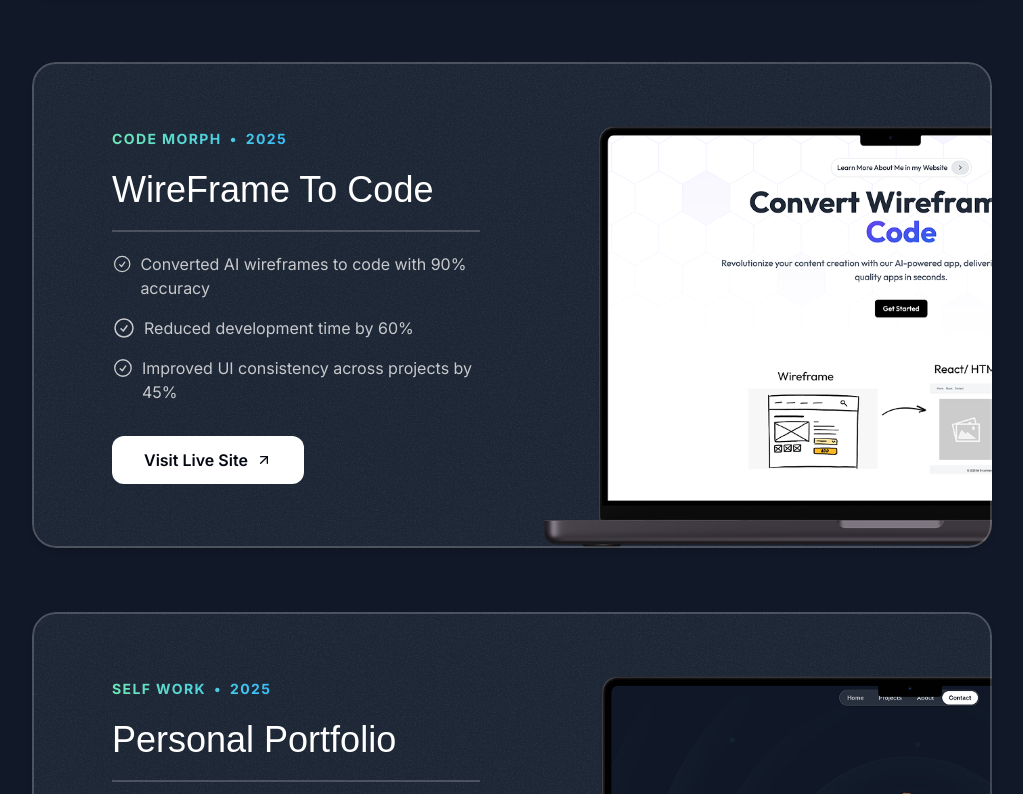
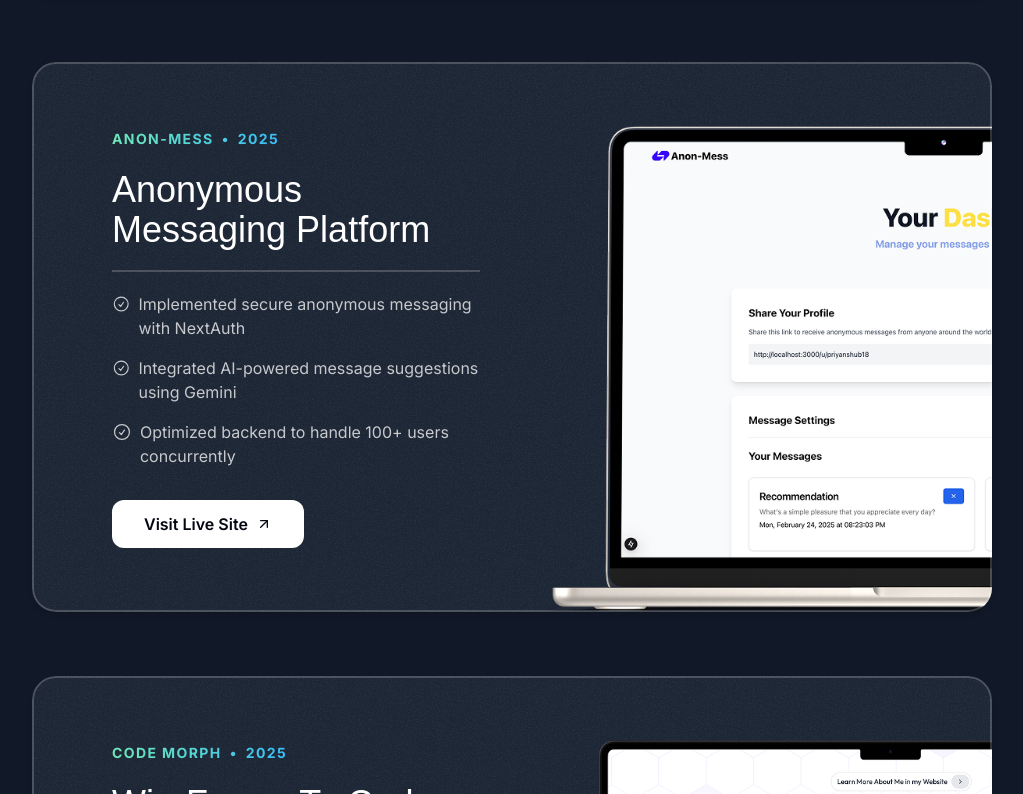
Before and after one commit to priyanshub18/portfolio, a Next.js app: page / in a window 1280 px wide. Shown: the part 1706-2500 px from the top of the page, without its empty margins (128-1151 px from the left). Built offline with nearby package versions, Linux system fonts and the light colour scheme; a web font is replaced by a local one.

Commit message:
added-new-project-images

```diff
--- a/src/sections/Projects.tsx
+++ b/src/sections/Projects.tsx
@@ -1,6 +1,7 @@
 import group1 from '@/assets/images/group-1.png';
 import group2 from '@/assets/images/group-2.png';
 import group3 from '@/assets/images/group-3.png';
+import group4 from '@/assets/images/group-4.png';
 
 import Image from 'next/image';
 import CheckCircleIcon from '@/assets/icons/check-circle.svg';
@@ -18,6 +19,18 @@ const portfolioProjects = [
     ],
     link: 'https://ai-based-travel-planner-j7ov.vercel.app/',
     image: group3,
+  },
+  {
+    company: 'Anon-Mess',
+    year: '2025',
+    title: 'Anonymous Messaging Platform',
+    results: [
+      { title: 'Implemented secure anonymous messaging with NextAuth' },
+      { title: 'Integrated AI-powered message suggestions using Gemini' },
+      { title: 'Optimized backend to handle 100+ users concurrently' },
+    ],
+    link: 'https://github.com/priyanshub18/anon-mess/',
+    image: group4,
   },
   {
     company: 'Code Morph',
```
Also changed, not shown: src/assets/images/group-4.png (added).
